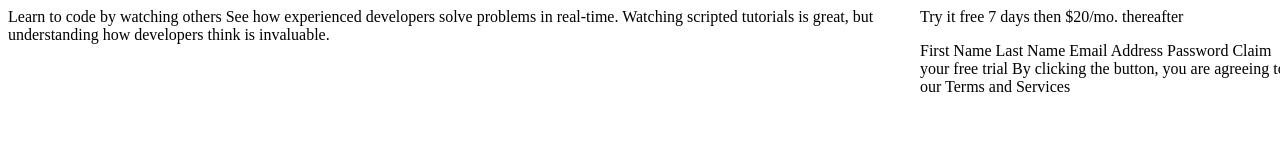
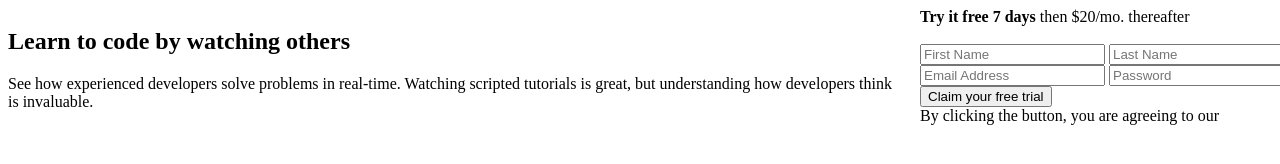
Before and after one commit to innobosque/frontend-mentor-intro-component-with-sign-up-form, a plain HTML site: page index.html in a window 1280 px wide. Shown: the top 164 px of the page. Drawn offline with Linux system fonts and the light colour scheme.

Commit message:
Creado la estructura HTML

```diff
--- a/index.html
+++ b/index.html
@@ -11,21 +11,59 @@
 </head>
 <body class="body">
 
-  <setion class="main-content">
-    Learn to code by watching others
-    See how experienced developers solve problems in real-time. Watching scripted tutorials is great,
-    but understanding how developers think is invaluable.
-  </setion>
+  <section class="main-content">
+    <h1 class="title main-title">Learn to code by watching others</h1>
+    <p>
+      See how experienced developers solve problems in real-time. Watching scripted tutorials is great,
+      but understanding how developers think is invaluable.
+    </p>
+  </section>
 
-  <div class="card">Try it free 7 days then $20/mo. thereafter</div>
+  <div class="card"><strong class="featured-text">Try it free 7 days</strong> then $20/mo. thereafter</div>
 
-  <form class="register">
-    First Name
-    Last Name
-    Email Address
-    Password
-    Claim your free trial
-    By clicking the button, you are agreeing to our Terms and Services
+  <form class="fields">
+
+    <label class="field">
+      <!-- Añadir al input la clase required para ver mensaje -->
+      <input
+        class="form-control required"
+        type="text"
+        placeholder="First Name"
+        required>
+        <span data-field="First Name"></span>
+    </label>
+
+    <label class="field">
+      <!-- Añadir al input la clase required para ver mensaje -->
+      <input
+        class="form-control"
+        type="text"
+        placeholder="Last Name"
+        required>
+        <span data-field="Last Name"></span>
+      </label>
+
+    <label class="field">
+      <!-- Añadir al input la clase email para ver mensaje -->
+      <input
+        class="form-control email"
+        type="email"
+        placeholder="Email Address">
+        <span data-field="Looks like this is not an email"></span>
+    </label>
+
+    <label class="field">
+      <input
+        class="form-control required"
+        type="password"
+        placeholder="Password">
+        <span data-field="Password"></span>
+    </label>
+
+
+
+    <input type="submit" value="Claim your free trial">
+    <div class="register-message">By clicking the button, you are agreeing to our <em class="featured-text"></em></div>
   </form>
 </body>
 </html>
```
